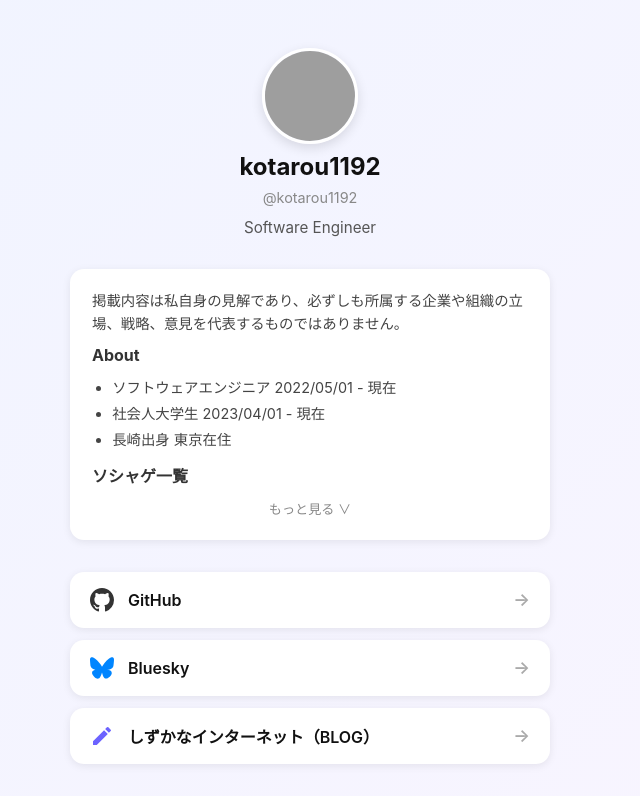
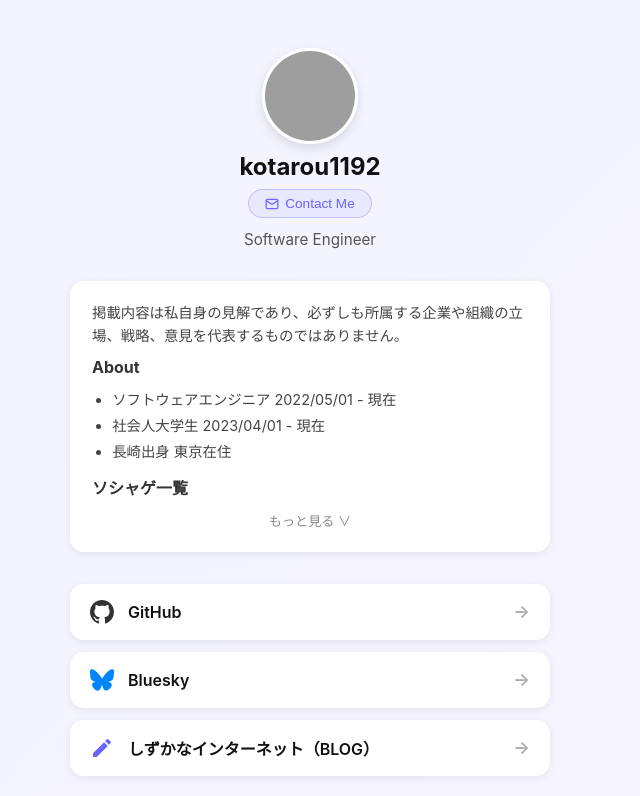
Before and after one commit to kotarou1192/my-informations, a Vue app: page / in a window 1280 px wide. Shown: the top 796 px of the page, without its empty margins (330-970 px from the left). Built offline with nearby package versions, Linux system fonts and the light colour scheme; grey boxes are pictures that could not be loaded.

Commit message:
連絡先を追加

```diff
--- a/src/App.vue
+++ b/src/App.vue
@@ -1,4 +1,5 @@
 <script setup lang="ts">
+import { ref } from 'vue';
 import LinkCard from './components/LinkCard.vue';
 import CardSection from './components/CardSection.vue';
 import ActivityCard from './components/ActivityCard.vue';
@@ -6,6 +7,15 @@ import TextBlock from './components/TextBlock.vue';
 import {profile, links} from './data/links';
 import {activities} from './data/activities';
 import {intro} from './data/intro';
+
+const showContact = ref(false);
+const copied = ref(false);
+
+function copyEmail() {
+  navigator.clipboard.writeText(profile.email);
+  copied.value = true;
+  setTimeout(() => { copied.value = false; }, 2000);
+}
 </script>
 
 <template>
@@ -14,7 +24,22 @@ import {intro} from './data/intro';
       <section class="profile">
         <img :src="profile.avatarUrl" :alt="profile.name" class="avatar" />
         <h1 class="name">{{ profile.name }}</h1>
-        <p class="handle">{{ profile.handle }}</p>
+        <div class="contact-wrapper">
+          <button class="contact-btn" @click="showContact = !showContact">
+            <svg viewBox="0 0 24 24" fill="none" stroke="currentColor" stroke-width="2" stroke-linecap="round" stroke-linejoin="round" class="contact-icon"><path d="M4 4h16c1.1 0 2 .9 2 2v12c0 1.1-.9 2-2 2H4c-1.1 0-2-.9-2-2V6c0-1.1.9-2 2-2z"/><polyline points="22,6 12,13 2,6"/></svg>
+            Contact Me
+          </button>
+          <Transition name="slide-down">
+            <div v-if="showContact" class="contact-card">
+              <a :href="`mailto:${profile.email}`" class="contact-email">{{ profile.email }}</a>
+              <button class="copy-btn" :class="{ copied }" @click="copyEmail">
+                <svg v-if="!copied" viewBox="0 0 24 24" fill="none" stroke="currentColor" stroke-width="2" stroke-linecap="round" stroke-linejoin="round" class="copy-icon"><rect x="9" y="9" width="13" height="13" rx="2"/><path d="M5 15H4a2 2 0 0 1-2-2V4a2 2 0 0 1 2-2h9a2 2 0 0 1 2 2v1"/></svg>
+                <svg v-else viewBox="0 0 24 24" fill="none" stroke="currentColor" stroke-width="2.5" stroke-linecap="round" stroke-linejoin="round" class="copy-icon"><polyline points="20 6 9 17 4 12"/></svg>
+                {{ copied ? 'Copied!' : 'Copy' }}
+              </button>
+            </div>
+          </Transition>
+        </div>
         <p class="bio">{{ profile.bio }}</p>
       </section>
 
@@ -77,10 +102,91 @@ import {intro} from './data/intro';
   margin: 0;
 }
 
-.handle {
-  font-size: 0.9rem;
-  color: #888;
-  margin: 0;
+.contact-wrapper {
+  display: flex;
+  flex-direction: column;
+  align-items: center;
+  gap: 8px;
+}
+
+.contact-btn {
+  display: inline-flex;
+  align-items: center;
+  gap: 6px;
+  padding: 6px 16px;
+  font-size: 0.85rem;
+  font-weight: 500;
+  color: #6c63ff;
+  background: rgba(108, 99, 255, 0.08);
+  border: 1.5px solid rgba(108, 99, 255, 0.3);
+  border-radius: 999px;
+  cursor: pointer;
+  transition: background 0.15s, border-color 0.15s;
+}
+
+.contact-btn:hover {
+  background: rgba(108, 99, 255, 0.15);
+  border-color: rgba(108, 99, 255, 0.5);
+}
+
+.contact-icon {
+  width: 14px;
+  height: 14px;
+}
+
+.contact-card {
+  display: flex;
+  align-items: center;
+  gap: 10px;
+  padding: 10px 14px;
+  background: #fff;
+  border: 1.5px solid rgba(108, 99, 255, 0.2);
+  border-radius: 12px;
+  box-shadow: 0 4px 16px rgba(108, 99, 255, 0.1);
+}
+
+.contact-email {
+  font-size: 0.88rem;
+  color: #6c63ff;
+  font-family: monospace;
+  letter-spacing: 0.01em;
+  text-decoration: none;
+}
+
+.contact-email:hover {
+  text-decoration: underline;
+}
+
+.copy-btn {
+  display: inline-flex;
+  align-items: center;
+  gap: 4px;
+  padding: 4px 10px;
+  font-size: 0.78rem;
+  font-weight: 500;
+  color: #6c63ff;
+  background: rgba(108, 99, 255, 0.08);
+  border: 1px solid rgba(108, 99, 255, 0.25);
+  border-radius: 6px;
+  cursor: pointer;
+  white-space: nowrap;
+  transition: background 0.15s, color 0.15s;
+  flex-shrink: 0;
+}
+
+.copy-btn:hover {
+  background: rgba(108, 99, 255, 0.15);
+}
+
+.copy-btn.copied {
+  color: #16a34a;
+  background: rgba(22, 163, 74, 0.08);
+  border-color: rgba(22, 163, 74, 0.25);
+}
+
+.copy-icon {
+  width: 12px;
+  height: 12px;
 }
 
 .bio {
@@ -94,4 +200,15 @@ import {intro} from './data/intro';
   flex-direction: column;
   gap: 12px;
 }
+
+.slide-down-enter-active,
+.slide-down-leave-active {
+  transition: opacity 0.2s ease, transform 0.2s ease;
+}
+
+.slide-down-enter-from,
+.slide-down-leave-to {
+  opacity: 0;
+  transform: translateY(-6px);
+}
 </style>
--- a/src/data/links.ts
+++ b/src/data/links.ts
@@ -7,14 +7,14 @@ export interface LinkItem {
 
 export interface Profile {
   name: string;
-  handle: string;
+  email: string;
   bio: string;
   avatarUrl: string;
 }
 
 export const profile: Profile = {
   name: 'kotarou1192',
-  handle: '@kotarou1192',
+  email: 'kousuke.ida.nagasaki@gmail.com',
   bio: 'Software Engineer',
   avatarUrl: 'https://github.com/kotarou1192.png',
 };
```
